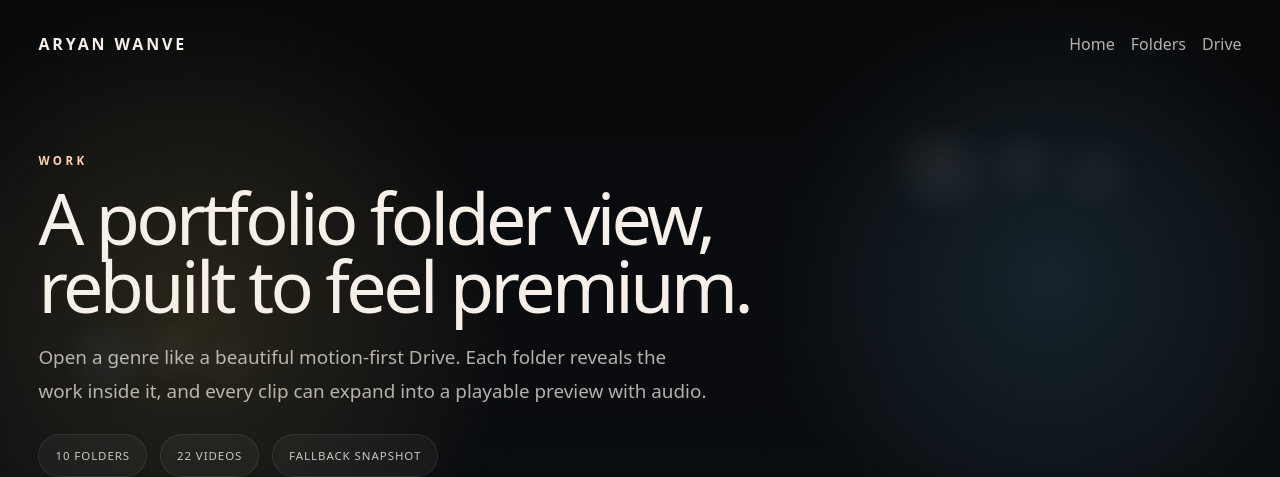
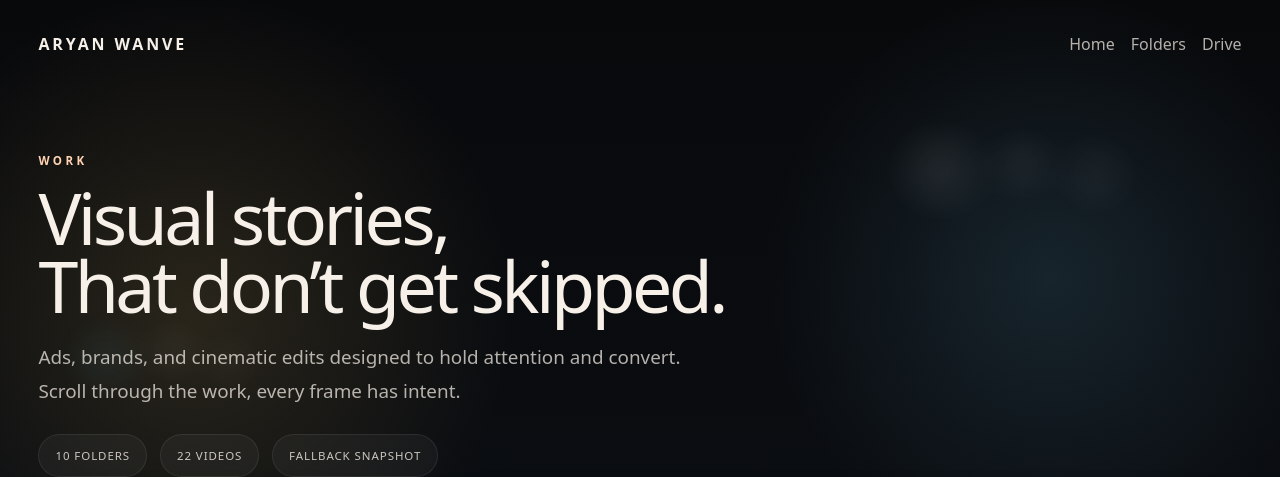
Before and after one commit to Aryan-Wanve/portfolio, a Next.js app: page /work in a window 1280 px wide. Shown: the top 477 px of the page. Built offline with nearby package versions, Linux system fonts and the light colour scheme; no server answers.

Commit message:
text changes

```diff
--- a/src/app/work/WorkPageClient.js
+++ b/src/app/work/WorkPageClient.js
@@ -1,5 +1,6 @@
 "use client";
 
+import Image from "next/image";
 import Link from "next/link";
 import { useEffect, useMemo, useState } from "react";
 
@@ -84,12 +85,12 @@ export default function WorkPageClient({ groups, portfolioRootId, isDynamic }) {
         <section className="work-drive-hero">
           <p className="eyebrow">Work</p>
           <h1>
-            <span className="work-hero-line">A portfolio folder view,</span>
-            <span className="work-hero-line">rebuilt to feel premium.</span>
+            <span className="work-hero-line">Visual stories,</span>
+            <span className="work-hero-line">That don’t get skipped.</span>
           </h1>
           <p className="work-hero-copy">
-            Open a genre like a beautiful motion-first Drive. Each folder reveals the work
-            inside it, and every clip can expand into a playable preview with audio.
+            Ads, brands, and cinematic edits designed to hold attention and convert.
+            Scroll through the work, every frame has intent.
           </p>
 
           <div className="work-drive-pills">
@@ -171,10 +172,12 @@ export default function WorkPageClient({ groups, portfolioRootId, isDynamic }) {
                         className="drive-video-thumb-wrap"
                         style={{ "--thumb-aspect": videoRatios[video.id] ?? 16 / 10 }}
                       >
-                        <img
+                        <Image
                           className="drive-video-thumb"
                           src={buildThumbnailUrl(video.id)}
                           alt={`${formatTitle(video.title)} thumbnail`}
+                          fill
+                          sizes="(max-width: 960px) 100vw, 40vw"
                           onLoad={(event) => handleThumbnailLoad(video.id, event)}
                         />
                         <span className="drive-video-play">Play</span>
```
